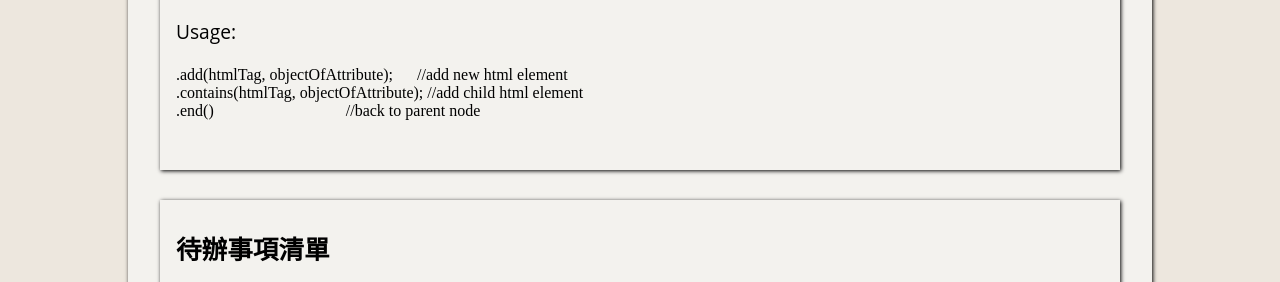
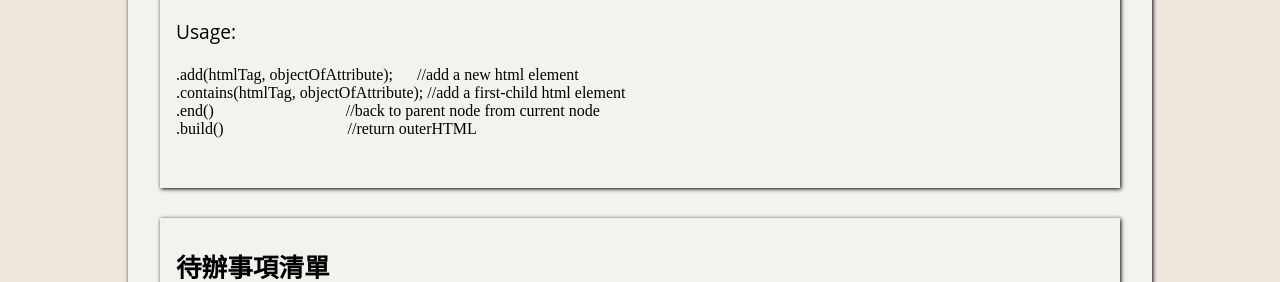
Before and after one commit to ShengYangWu/Personal_CV, a plain HTML site: page demo.html in a window 1280 px wide. Shown: the part 1500-1782 px from the top of the page. Drawn offline with nearby package versions, Linux system fonts and the light colour scheme.

Commit message:
new demo

```diff
--- a/demo.html
+++ b/demo.html
@@ -406,9 +406,10 @@ var test = html()
                     </code>
                     <p>Usage:</p>
                     <pre class="prettyprint">
-.add(htmlTag, objectOfAttribute);      //add new html element
-.contains(htmlTag, objectOfAttribute); //add child html element
-.end()                                 //back to parent node
+.add(htmlTag, objectOfAttribute);      //add a new html element
+.contains(htmlTag, objectOfAttribute); //add a first-child html element
+.end()                                 //back to parent node from current node
+.build()                               //return outerHTML
                     </pre>
 				</section>
 			  </div>
```
